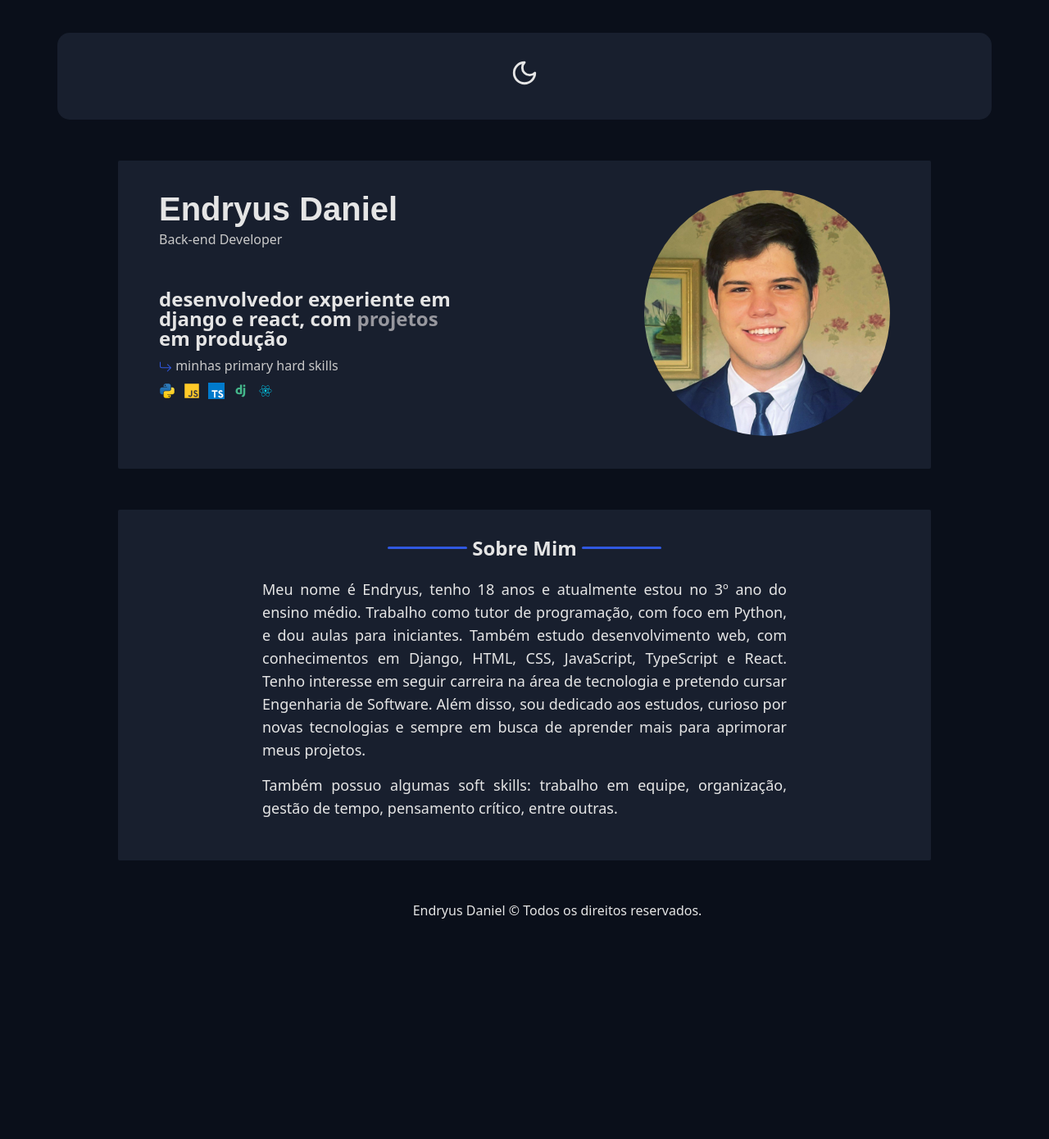
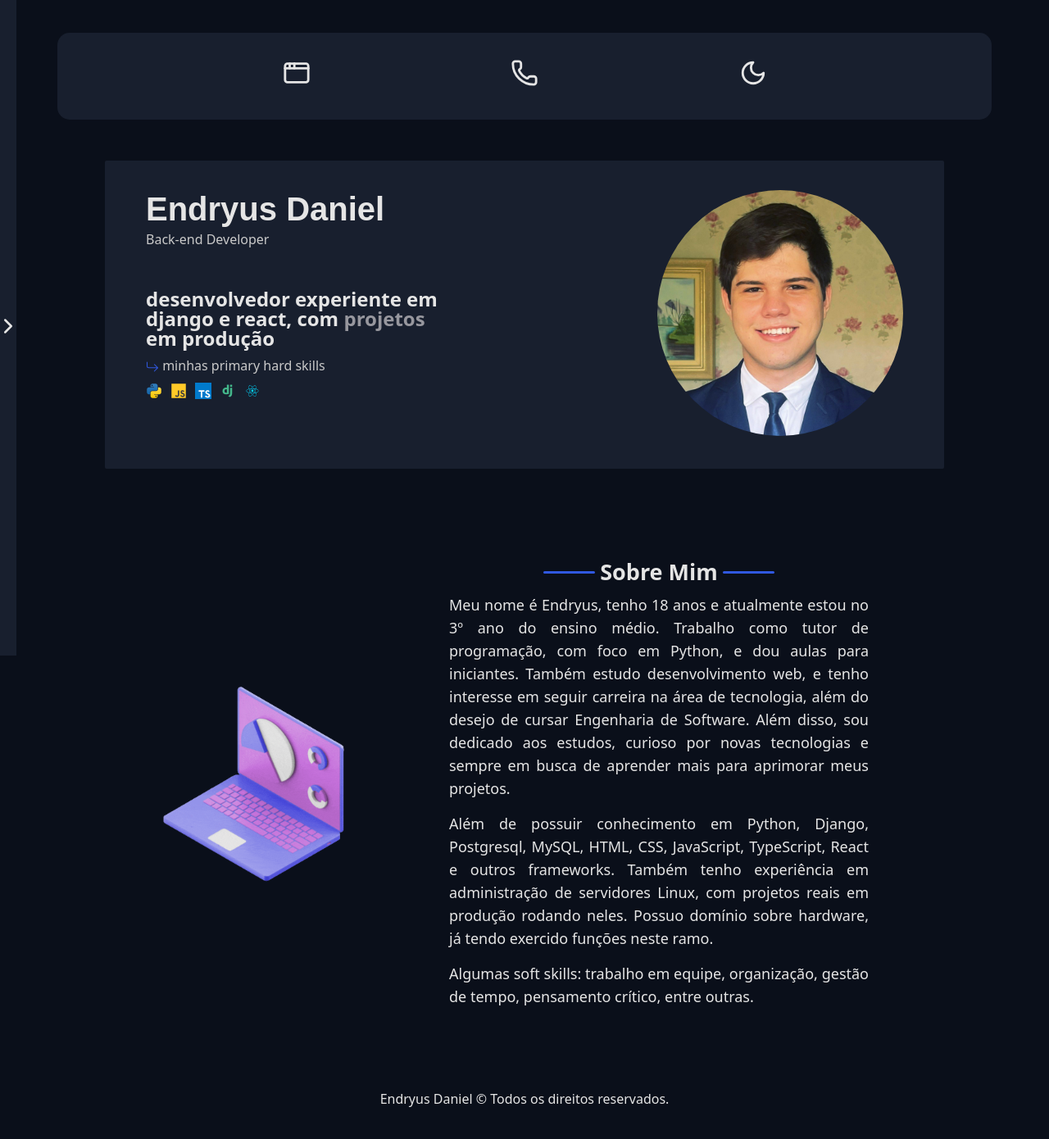
Before and after one commit to Dryzera/portfolio, a React (Vite) app: page / in a window 1280 px wide. Shown: the whole page at 82% size. Before the commit the page ends 1162 px from the top, so only its background shows below. Built offline with nearby package versions, Linux system fonts and the light colour scheme.

Commit message:
crated the about me and create BurguerMenu component

```diff
--- a/src/components/AboutMe/index.tsx
+++ b/src/components/AboutMe/index.tsx
@@ -5,26 +5,40 @@ export function AboutMe() {
   return (
     <Container animate={'fade-right'}>
       <div className={styles.container}>
+        <div className={styles.grid}>
+          <div className={styles.animation}>
+            <img
+              src='/videos/gifs/animation-2.gif'
+              alt='um gif de um laptop com gráficos em setores se movendo na tela'
+            />
+          </div>
+          <div className={styles.content}>
             <div className={styles.titleSect}>
               <div className='linha'></div>
               <h2>Sobre Mim</h2>
               <div className='linha'></div>
             </div>
-        <div className={styles.content}>
             <p>
               Meu nome é Endryus, tenho 18 anos e atualmente estou no 3º ano do
               ensino médio. Trabalho como tutor de programação, com foco em
               Python, e dou aulas para iniciantes. Também estudo desenvolvimento
-            web, com conhecimentos em Django, HTML, CSS, JavaScript, TypeScript
-            e React. Tenho interesse em seguir carreira na área de tecnologia e
-            pretendo cursar Engenharia de Software. Além disso, sou dedicado aos
-            estudos, curioso por novas tecnologias e sempre em busca de aprender
-            mais para aprimorar meus projetos.
+              web, e tenho interesse em seguir carreira na área de tecnologia,
+              além do desejo de cursar Engenharia de Software. Além disso, sou
+              dedicado aos estudos, curioso por novas tecnologias e sempre em
+              busca de aprender mais para aprimorar meus projetos.
             </p>
             <p>
-            Também possuo algumas soft skills: trabalho em equipe, organização,
-            gestão de tempo, pensamento crítico, entre outras.
+              Além de possuir conhecimento em Python, Django, Postgresql, MySQL,
+              HTML, CSS, JavaScript, TypeScript, React e outros frameworks.
+              Também tenho experiência em administração de servidores Linux, com
+              projetos reais em produção rodando neles. Possuo domínio sobre
+              hardware, já tendo exercido funções neste ramo.
             </p>
+            <p>
+              Algumas soft skills: trabalho em equipe, organização, gestão de
+              tempo, pensamento crítico, entre outras.
+            </p>
+          </div>
         </div>
       </div>
     </Container>
--- a/src/components/AboutMe/styles.module.css
+++ b/src/components/AboutMe/styles.module.css
@@ -1,8 +1,8 @@
 .container {
   width: 80vw;
-  max-width: 80%;
+  max-width: 90%;
   margin: 5rem auto;
-  background-color: var(--gray-800);
+  background-color: transparent;
   padding: 3rem 2rem;
   border-radius: 0.2rem;
 }
@@ -11,13 +11,13 @@
   display: flex;
   align-items: center;
   gap: 0.6rem;
-  width: 35%;
-  margin: 0 auto;
+  width: 55%;
+  margin: 1.2rem auto;
   justify-content: center;
 }
 
 .content {
-  width: 50vw;
+  width: 40vw;
   margin: 2rem auto;
   font-size: 1.8rem;
   line-height: 2.8rem;
@@ -27,3 +27,40 @@
 .content p:not(:last-child) {
   margin-bottom: 1.5rem;
 }
+
+.grid {
+  display: grid;
+  grid-template-columns: 1fr 2fr;
+}
+
+.animation {
+  display: flex;
+  flex-direction: column;
+  align-items: center;
+  justify-content: center;
+  width: 100%;
+  height: 100%;
+  margin: 0 auto;
+}
+
+.animation img {
+  width: 30rem;
+}
+
+@media (max-width: 420px) {
+  .titleSect {
+    font-size: 1rem;
+    width: 80%;
+  }
+
+  .grid {
+    display: block;
+  }
+
+  .content {
+    font-size: 1.3rem;
+    line-height: 2.1rem;
+    text-align: justify;
+    width: 90%;
+  }
+}
--- /dev/null
+++ b/src/components/BurguerMenu/index.tsx
@@ -0,0 +1,26 @@
+import { useState } from 'react';
+import styles from './styles.module.css';
+import { ChevronLeft, ChevronRight } from 'lucide-react';
+
+export function BurguerMenu() {
+  const [visibleState, setVisibleState] = useState(false);
+
+  return (
+    <>
+      <div className={`${styles.nav} ${visibleState && styles.show}`}>
+        <ul>
+          <li>Link</li>
+          <li>Link</li>
+          <li>Link</li>
+        </ul>
+      </div>
+
+      <div
+        className={styles.container}
+        onClick={() => setVisibleState(!visibleState)}
+      >
+        <h3>{!visibleState ? <ChevronRight /> : <ChevronLeft />}</h3>
+      </div>
+    </>
+  );
+}
--- /dev/null
+++ b/src/components/BurguerMenu/styles.module.css
@@ -0,0 +1,34 @@
+.container {
+  position: fixed;
+  background-color: var(--gray-800);
+  height: 100vh;
+  display: flex;
+  flex-direction: column;
+  align-items: center;
+  justify-content: center;
+  width: 2rem;
+  top: 0;
+}
+
+.nav {
+  transform: translateX(-100%);
+  transition: transform 0.3s ease-in-out;
+  position: fixed;
+  top: 0;
+  left: 0;
+  width: 200px;
+  height: 100vw;
+  background-color: var(--gray-700);
+  color: white;
+  padding: 20px;
+  z-index: 1000;
+}
+
+.show {
+  transform: translateX(10%);
+}
+
+.container h3 svg {
+  width: 3rem;
+  height: 3rem;
+}
--- a/src/components/Footer/styles.module.css
+++ b/src/components/Footer/styles.module.css
@@ -1,8 +1,15 @@
 .footer {
   display: flex;
   align-items: center;
+  flex-direction: column;
   gap: 0.6rem;
   width: 100%;
-  margin: 4rem;
+  margin: 4rem auto;
   justify-content: center;
 }
+
+@media (max-width: 420px) {
+  .footer {
+    font-size: 1.4rem;
+  }
+}
--- a/src/components/Header/index.tsx
+++ b/src/components/Header/index.tsx
@@ -1,6 +1,6 @@
 import { useEffect, useState } from 'react';
 import styles from './styles.module.css';
-import { MoonIcon, SunIcon } from 'lucide-react';
+import { AppWindow, MoonIcon, Phone, SunIcon } from 'lucide-react';
 
 export function Header() {
   const [theme, setTheme] = useState(() => {
@@ -21,6 +21,30 @@ export function Header() {
   return (
     <header className={styles.header}>
       <div className={styles.item}>
+        <a
+          href='#'
+          title='Ir para a página de projetos'
+          aria-label='Ir para a página de projetos'
+          className={styles.ancor}
+        >
+          <AppWindow />
+        </a>
+      </div>
+      <div className={styles.item}>
+        <a
+          href='#'
+          title='Ir para a página de contatos'
+          aria-label='Ir para a página de contatos'
+          className={styles.ancor}
+        >
+          <Phone />
+        </a>
+      </div>
+      <div
+        title='Trocar o tema de cores da página'
+        aria-label='Trocar o tema de cores da página'
+        className={`${styles.item} ${styles.ancor}`}
+      >
         {theme === 'light' ? (
           <SunIcon onClick={handleChangeTheme} />
         ) : (
--- a/src/components/Header/styles.module.css
+++ b/src/components/Header/styles.module.css
@@ -1,7 +1,7 @@
 .header {
   background-color: var(--gray-800);
   display: flex;
-  justify-content: space-around;
+  justify-content: space-evenly;
   margin: 4rem 7rem;
   padding: 3rem;
   border-radius: 1.5rem;
@@ -19,3 +19,14 @@
 .name {
   font-weight: bold;
 }
+
+.ancor {
+  color: var(--text-default);
+  cursor: pointer;
+  transition: all 200ms ease-in-out;
+}
+
+.ancor:hover {
+  filter: brightness(50%);
+  color: var(--text-default);
+}
--- a/src/components/Home/styles.module.css
+++ b/src/components/Home/styles.module.css
@@ -4,7 +4,7 @@
   justify-content: space-between;
   align-items: center;
   width: 80vw;
-  max-width: 80%;
+  max-width: 90%;
   margin: 5rem auto;
   background-color: var(--gray-800);
   padding: 3rem 5rem;
@@ -94,4 +94,8 @@
   .photo img {
     width: 15rem;
   }
+
+  .prevInfo {
+    width: 100%;
+  }
 }
--- a/src/templates/DefaultTemplate/index.tsx
+++ b/src/templates/DefaultTemplate/index.tsx
@@ -1,5 +1,6 @@
 import { Footer } from '../../components/Footer';
 import { Header } from '../../components/Header';
+import { BurguerMenu } from '../../components/BurguerMenu';
 
 type DefaultTemplateProps = {
   children: React.ReactNode;
@@ -9,6 +10,7 @@ export default function DefaultTemplate({ children }: DefaultTemplateProps) {
   return (
     <>
       <Header />
+      <BurguerMenu />
       {children}
       <Footer />
     </>
```
Also changed, not shown: public/videos/gifs/animation-2.gif (added), 1 other file (tests, documents, lock files or other folders). Lines whose indentation alone changed are shown as unchanged.
